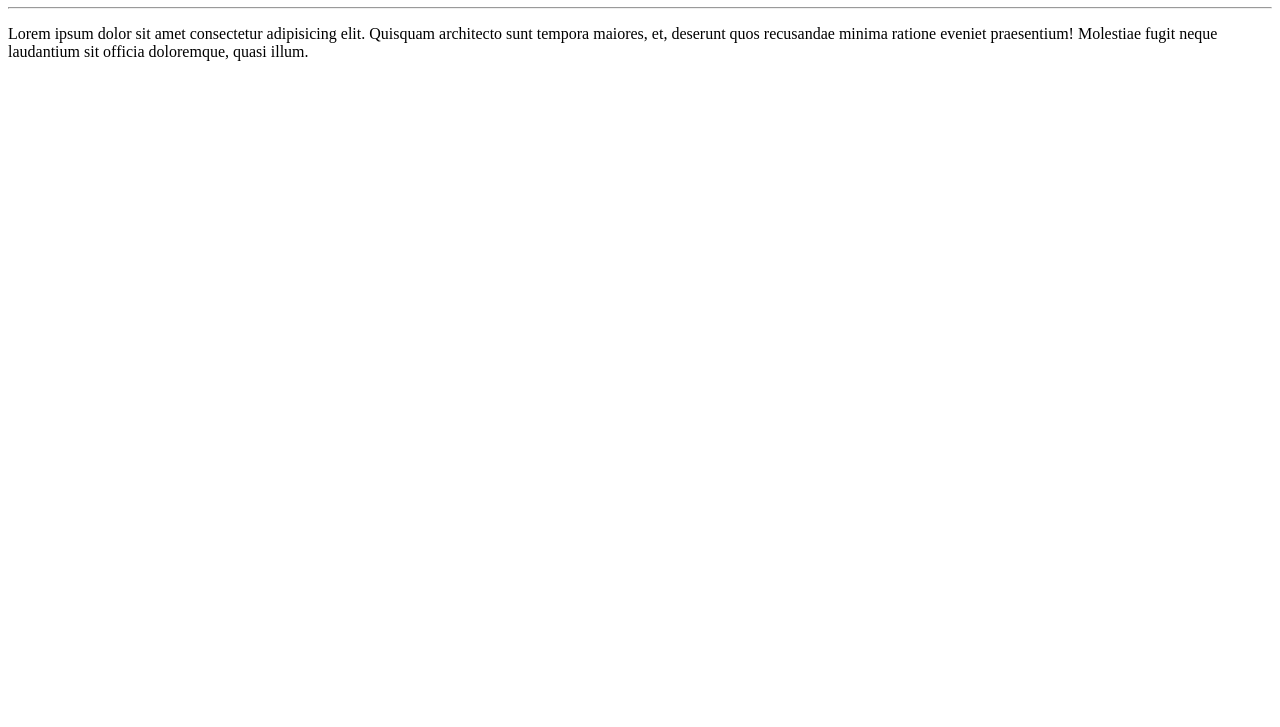
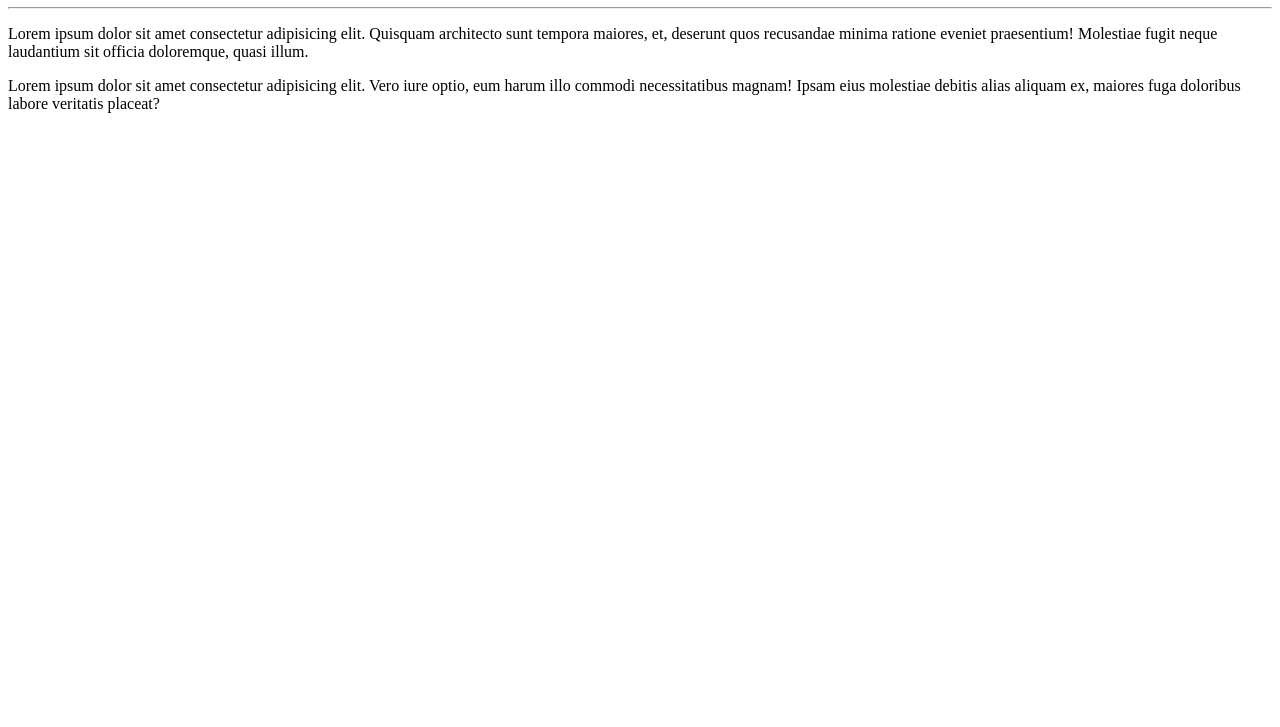
Before and after one commit to yasmauro/Ola-Mundo, a plain HTML site: page site exemplo/index.html in a window 1280 px wide. Shown: the part 73-800 px from the top of the page. Drawn offline with Linux system fonts and the light colour scheme.

Commit message:
Update index.html

```diff
--- a/site exemplo/index.html
+++ b/site exemplo/index.html
@@ -9,5 +9,6 @@
     <h1>Olá, Mundo!</h1>
     <hr>
     <p>Lorem ipsum dolor sit amet consectetur adipisicing elit. Quisquam architecto sunt tempora maiores, et, deserunt quos recusandae minima ratione eveniet praesentium! Molestiae fugit neque laudantium sit officia doloremque, quasi illum.</p>
+    <p>Lorem ipsum dolor sit amet consectetur adipisicing elit. Vero iure optio, eum harum illo commodi necessitatibus magnam! Ipsam eius molestiae debitis alias aliquam ex, maiores fuga doloribus labore veritatis placeat?</p>
 </body>
 </html>
```
